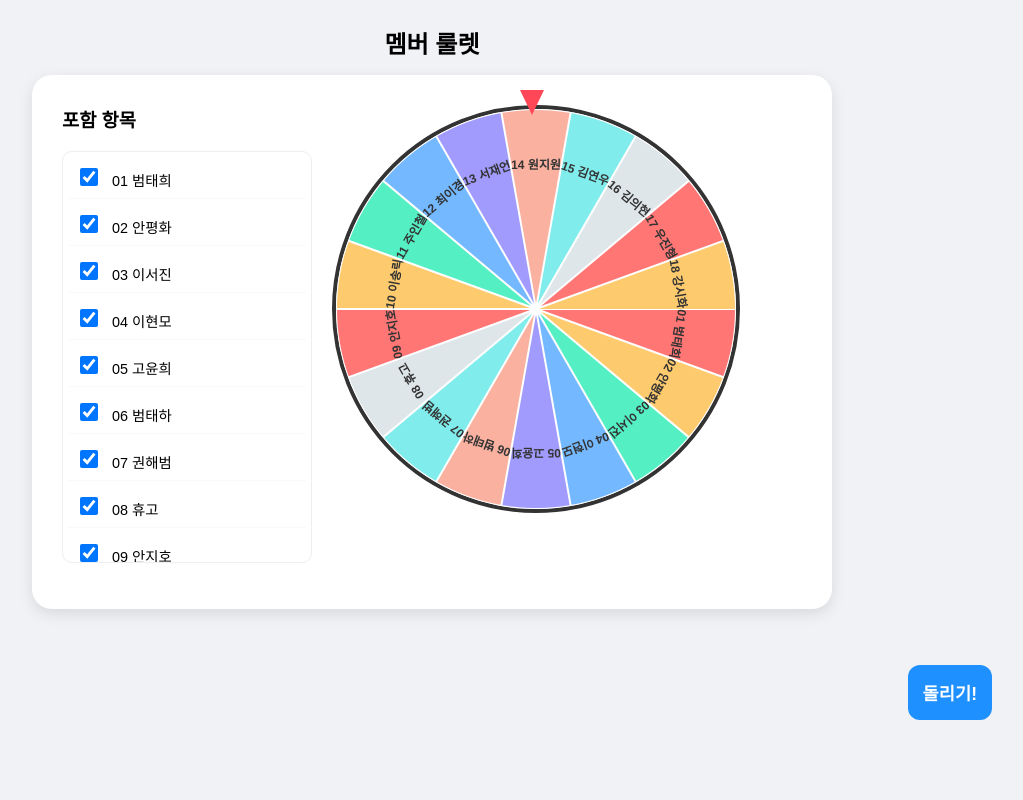
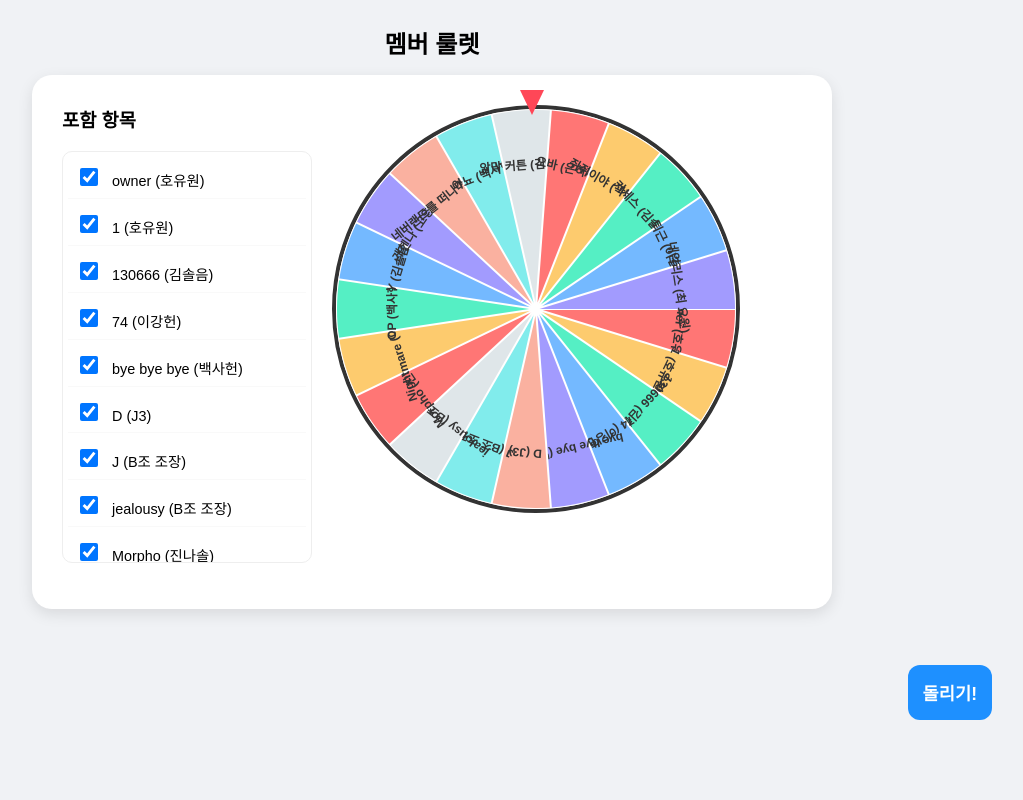
Before and after one commit to nyangna002/RULL00, a plain HTML site: page index.html in a window 1280 px wide. Shown: the whole page, without its empty margins (208-1231 px from the left). Drawn offline with Linux system fonts and the light colour scheme.

Commit message:
Update index.html

```diff
--- a/index.html
+++ b/index.html
@@ -67,8 +67,7 @@
         const resultDiv = document.getElementById('result');
         const spinBtn = document.getElementById('spinBtn');
 
-        let rawItems = ["01 범태희", "02 안평화", "03 이서진", "04 이현모", "05 고윤희", "06 범태하", "07 권해범", "08 휴고", "09 안지호", "10 이송릭", "11 주인철", "12 최이경", "13 서재언", "14 원지원", "15 김연우", "16 김의현", "17 우진형", "18 강시화"];
-        let items = rawItems.map(name => ({ name, enabled: true }));
+   let rawItems = ["owner (호유원)", "1 (호유원)", "130666 (김솔음)", "74 (이강헌)", "bye bye bye (백사헌)", "D (J3)", "J (B조 조장)", "jealousy (B조 조장)", "Morpho (진나솔)", "Nightmare (이강헌)", "OP (백사헌)", "Y (김솔음)", "게헨나 (고영은)", "네버랜드를 떠나며 (이성해)", "아뇨 (백사헌)", "암막 커튼 (김솔음)", "오바 (은하제)", "쥐쥐이야 (곽제강)", "키세스 (김솔음)", "퇴근 (이결)", "네임리스 (최 요원)"];        let items = rawItems.map(name => ({ name, enabled: true }));
         const colors = ["#ff7675", "#fdcb6e", "#55efc4", "#74b9ff", "#a29bfe", "#fab1a0", "#81ecec", "#dfe6e9"];
 
         function init() {
```
